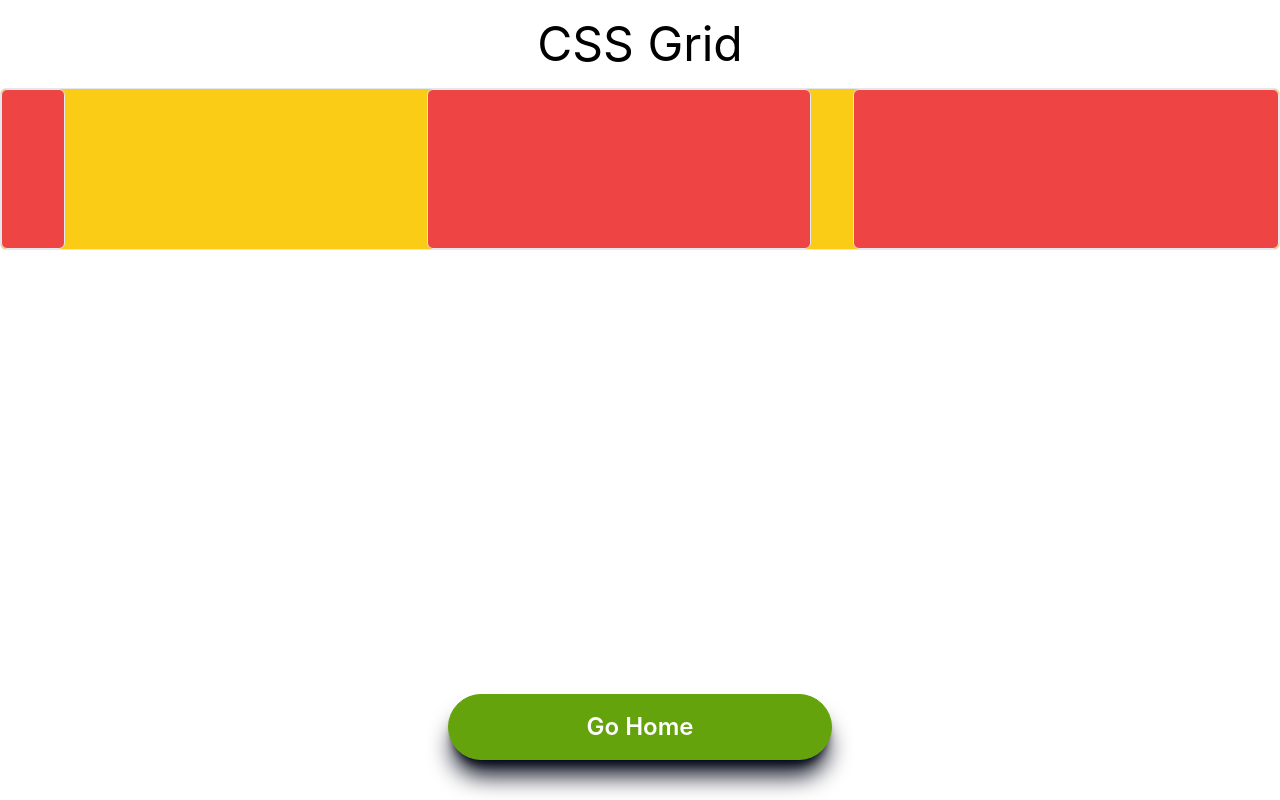
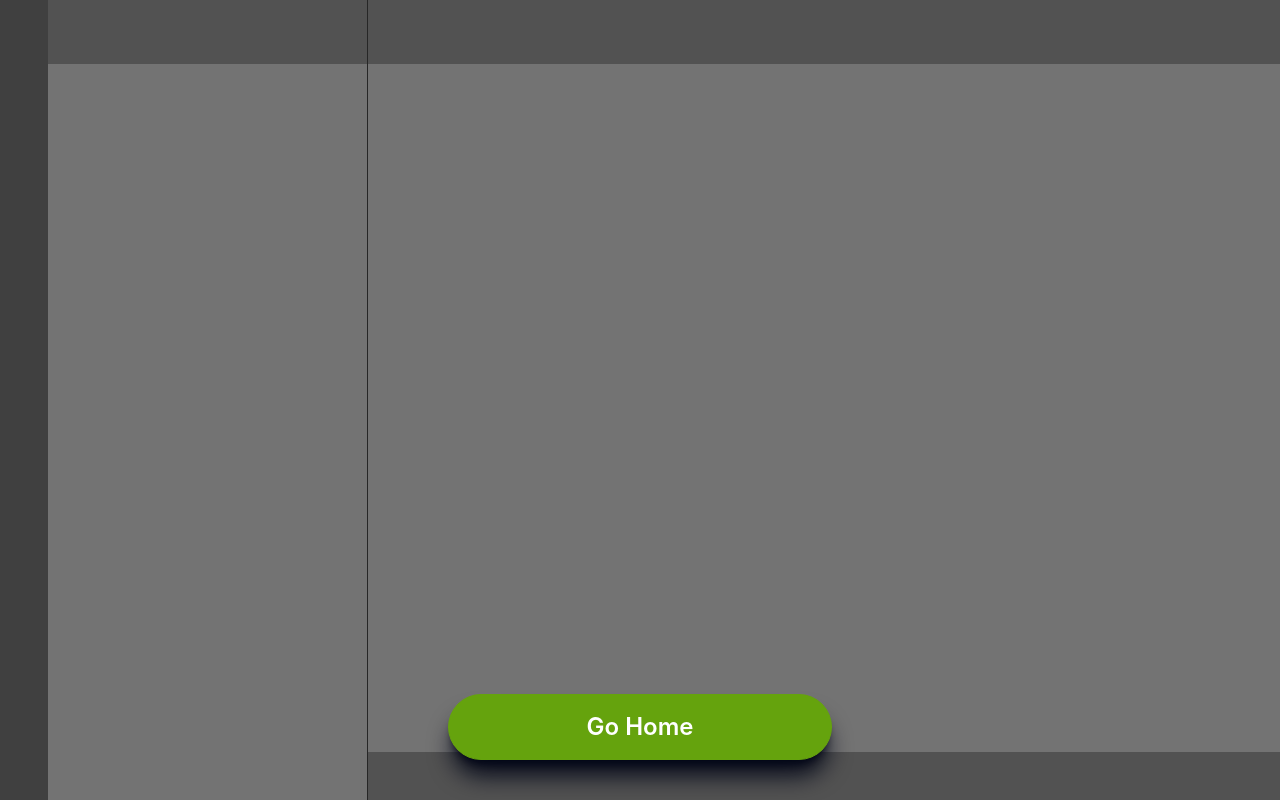
Before and after one commit to rajesh-ranjan-git/ReactReusableComponents, a React (Vite) app: page /cssGrid in a window 1280 px wide. Built offline with nearby package versions, Linux system fonts and the light colour scheme.

Commit message:
Structure now done with responsiveness to help with sayHi

```diff
--- a/src/Components/CSSGrid/CSSGrid.jsx
+++ b/src/Components/CSSGrid/CSSGrid.jsx
@@ -5,11 +5,54 @@ const CSSGrid = () => {
   return (
     <>
       <div className="flex flex-col items-center h-screen">
-        <h1 className="p-5 text-5xl">CSS Grid</h1>
-        <div className="grid grid-cols-3 grid-ro bg-yellow-400 border rounded-md w-full">
-          <div className="bg-red-500 hover:bg-red-900 border rounded-md w-16 h-40 transition-all ease-in-out cursor-pointer"></div>
-          <div className="bg-red-500 hover:bg-red-900 border rounded-md w-96 h-40 transition-all ease-in-out cursor-pointer"></div>
-          <div className="bg-red-500 hover:bg-red-900 border rounded-md w-full h-40 transition-all ease-in-out cursor-pointer"></div>
+        {/* <h1 className="p-5 text-5xl">CSS Grid</h1> */}
+        {/* <div className="gap-2 grid sm:grid-cols-3 md:grid-cols-4 lg:grid-cols-5 xl:grid-cols-6 2xl:grid-cols-7 bg-yellow-400 shadow-md p-2 border rounded-md w-full">
+          <div className="bg-red-500 hover:bg-red-900 shadow-md border rounded-md w-full h-40 transition-all ease-in-out cursor-pointer"></div>
+          <div className="bg-red-500 hover:bg-red-900 shadow-md border rounded-md w-full h-40 transition-all ease-in-out cursor-pointer"></div>
+          <div className="bg-red-500 hover:bg-red-900 shadow-md border rounded-md w-full h-40 transition-all ease-in-out cursor-pointer"></div>
+          <div className="bg-red-500 hover:bg-red-900 shadow-md border rounded-md w-full h-40 transition-all ease-in-out cursor-pointer"></div>
+          <div className="bg-red-500 hover:bg-red-900 shadow-md border rounded-md w-full h-40 transition-all ease-in-out cursor-pointer"></div>
+          <div className="bg-red-500 hover:bg-red-900 shadow-md border rounded-md w-full h-40 transition-all ease-in-out cursor-pointer"></div>
+        </div> */}
+        {/* <div className="gap-2 grid sm:grid-cols-3 bg-yellow-400 shadow-md p-2 border rounded-md w-full">
+          <div className="hidden sm:block bg-red-500 hover:bg-red-900 shadow-md border rounded-md w-full h-40 transition-all ease-in-out cursor-pointer"></div>
+          <div className="bg-red-500 hover:bg-red-900 shadow-md border rounded-md w-full h-40 transition-all ease-in-out cursor-pointer"></div>
+        </div> */}
+        {/* <div className="grid sm:grid-cols-12 bg-yellow-400 border w-full">
+          <div className="hidden sm:block bg-neutral-700 hover:bg-neutral-800 w-full h-40 transition-all ease-in-out cursor-pointer"></div>
+          <div className="col-span-4 bg-red-500 hover:bg-red-900 w-full h-40 transition-all ease-in-out cursor-pointer"></div>
+          <div className="hidden sm:block col-span-7 bg-green-500 hover:bg-green-900 w-full h-40 transition-all ease-in-out cursor-pointer"></div>
+        </div> */}
+        {/* <div className="grid sm:grid-cols-3 bg-yellow-400 border w-full">
+          <div className="hidden sm:block bg-neutral-700 hover:bg-neutral-800 w-16 h-40 transition-all ease-in-out cursor-pointer"></div>
+          <div className="bg-red-500 hover:bg-red-900 w-40 h-40 transition-all ease-in-out cursor-pointer"></div>
+          <div className="hidden sm:block bg-green-500 hover:bg-green-900 w-full h-40 transition-all ease-in-out cursor-pointer"></div>
+        </div> */}
+
+        {/* <div className="grid sm:grid-cols-[3rem_20rem_1fr] bg-neutral-700 w-full h-screen">
+          <div className="hidden sm:block bg-neutral-700 w-12 h-screen"></div>
+          <div className="grid sm:grid-rows-[4rem_1fr] bg-neutral-500 border-neutral-800 border-r w-full h-screen">
+            <div className="bg-neutral-600 w-full h-16"></div>
+            <div className="flex-1 bg-neutral-500 w-full"></div>
+          </div>
+          <div className="hidden sm:flex flex-col bg-neutral-500 w-full h-screen">
+            <div className="bg-neutral-600 w-full h-16"></div>
+            <div className="flex-1 bg-neutral-500 w-full"></div>
+            <div className="bg-neutral-600 w-full h-12"></div>
+          </div>
+        </div> */}
+        <div className="grid sm:grid-cols-[3rem_20rem_1fr] w-full h-screen">
+          <div className="hidden sm:block bg-neutral-700 w-12 h-screen"></div>
+          <div className="flex flex-col bg-neutral-500 border-neutral-800 border-r w-full h-screen">
+            <div className="bg-neutral-600 w-full h-16"></div>
+            <div className="flex-1 bg-neutral-500 w-full"></div>
+            <div className="sm:hidden bg-neutral-600 w-full h-12"></div>
+          </div>
+          <div className="hidden sm:flex flex-col bg-neutral-500 w-full h-screen">
+            <div className="bg-neutral-600 w-full h-16"></div>
+            <div className="flex-1 w-full g-neutral-500"></div>
+            <div className="bg-neutral-600 w-full h-12"></div>
+          </div>
         </div>
       </div>
       <GoHome />
```
